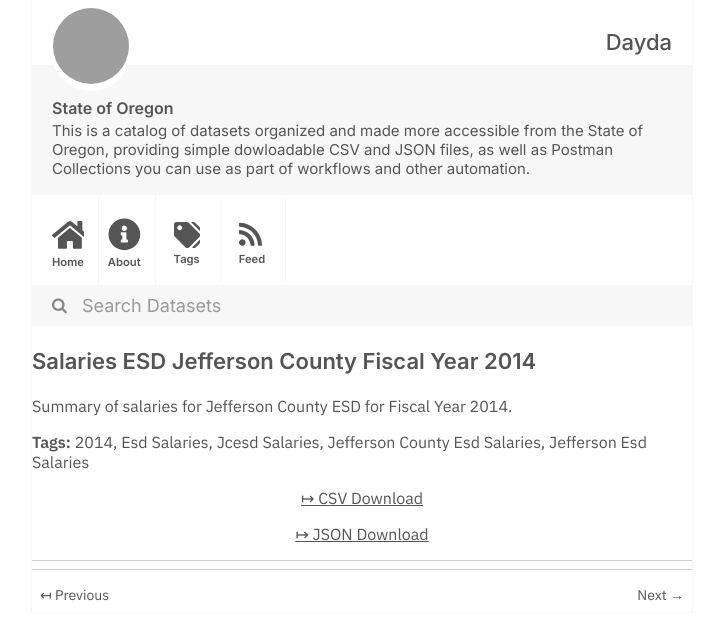
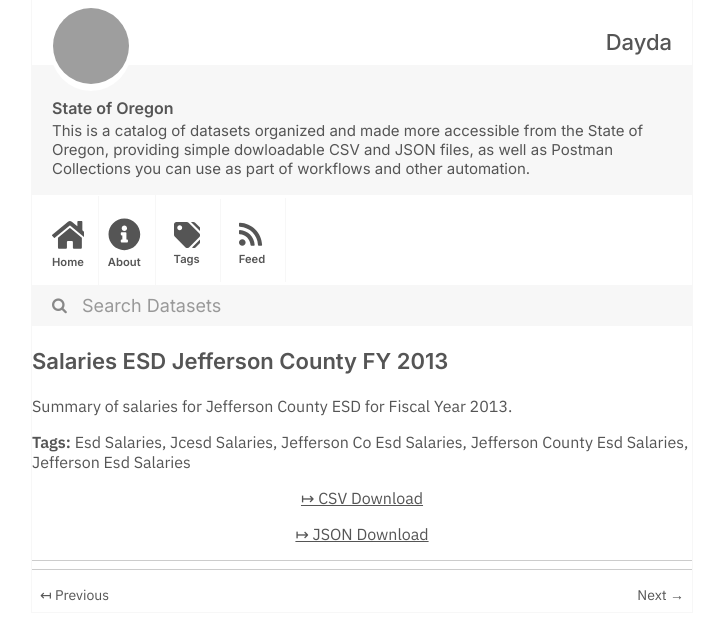
Before and after one commit to dayda-entities/state-of-oregon, a Jekyll site: the page built from _posts/2020-11-10-salaries-esd-jefferson-county-.md, in a window 1280 px wide, cut to the strip 0-640 px from the top of the page. Shown: the whole strip, without its empty margins (278-997 px from the left). Built offline with Jekyll 4.4.1, drawn with Linux system fonts in a browser that asks for light colours; grey boxes are pictures that could not be loaded.

```diff
--- a/_posts/2020-11-10-salaries-esd-jefferson-county-.md
+++ b/_posts/2020-11-10-salaries-esd-jefferson-county-.md
@@ -1,20 +1,20 @@
 ---
-title: Salaries ESD Jefferson County Fiscal Year 2014
-created: '2020-11-10T17:22:02.348785'
-modified: '2020-11-10T17:22:02.348797'
+title: Salaries ESD Jefferson County FY 2013
+created: '2020-11-10T17:22:44.279611'
+modified: '2020-11-10T17:22:44.279623'
 state: active
 type: dataset
 tags:
-  - '2014'
   - Esd Salaries
   - Jcesd Salaries
+  - Jefferson Co Esd Salaries
   - Jefferson County Esd Salaries
   - Jefferson Esd Salaries
 groups:
   - Local Government
-csv_url: 'https://data.oregon.gov/api/views/5v4e-jsc2/rows.csv?accessType=DOWNLOAD'
-json_url: 'https://data.oregon.gov/api/views/5v4e-jsc2/rows.json?accessType=DOWNLOAD'
+csv_url: 'https://data.oregon.gov/api/views/jzhd-cfdc/rows.csv?accessType=DOWNLOAD'
+json_url: 'https://data.oregon.gov/api/views/jzhd-cfdc/rows.json?accessType=DOWNLOAD'
 layout: post
 
 ---
-Summary of salaries for Jefferson County ESD for Fiscal Year 2014.
+Summary of salaries for Jefferson County ESD for Fiscal Year 2013.
```
